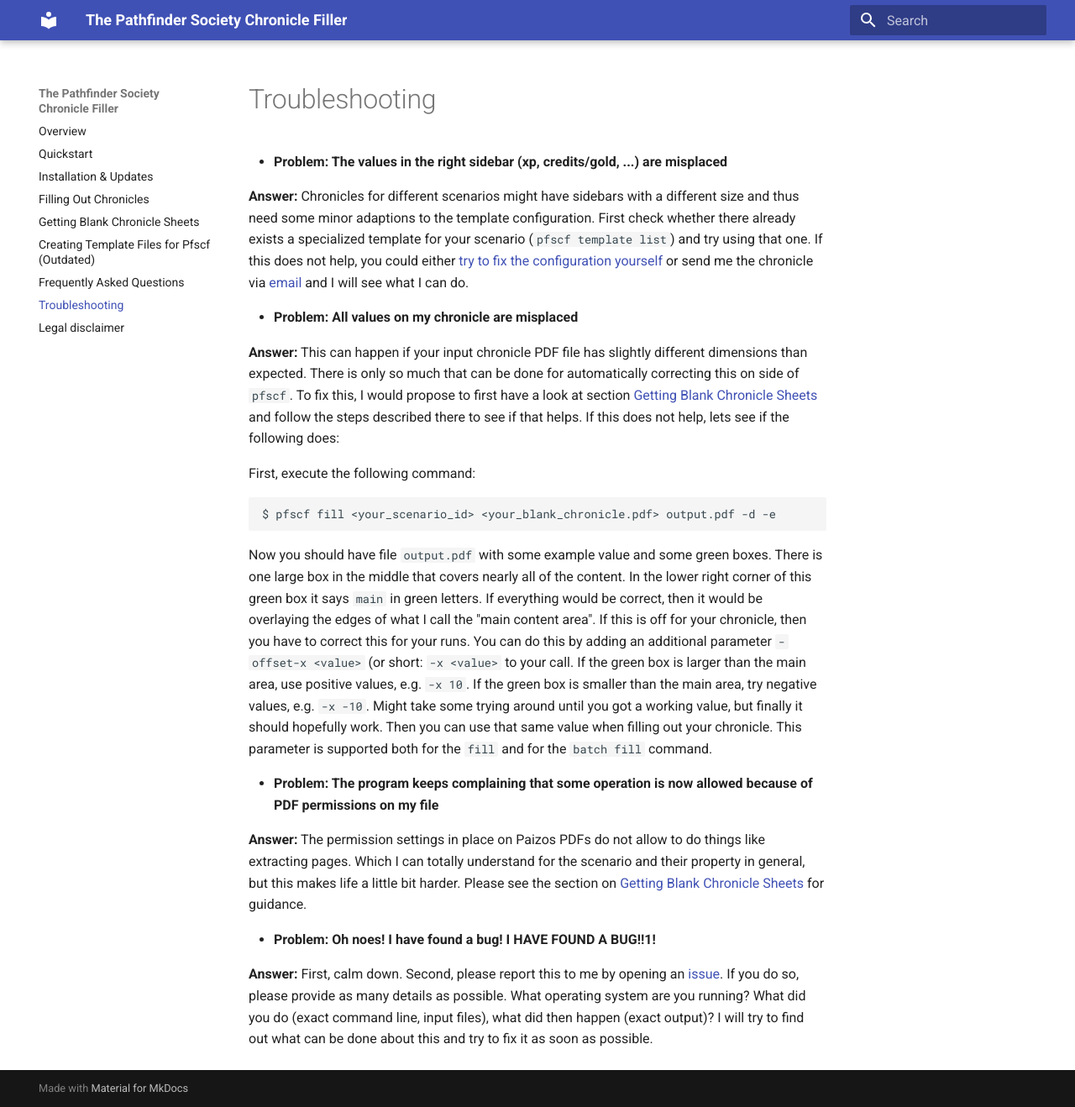
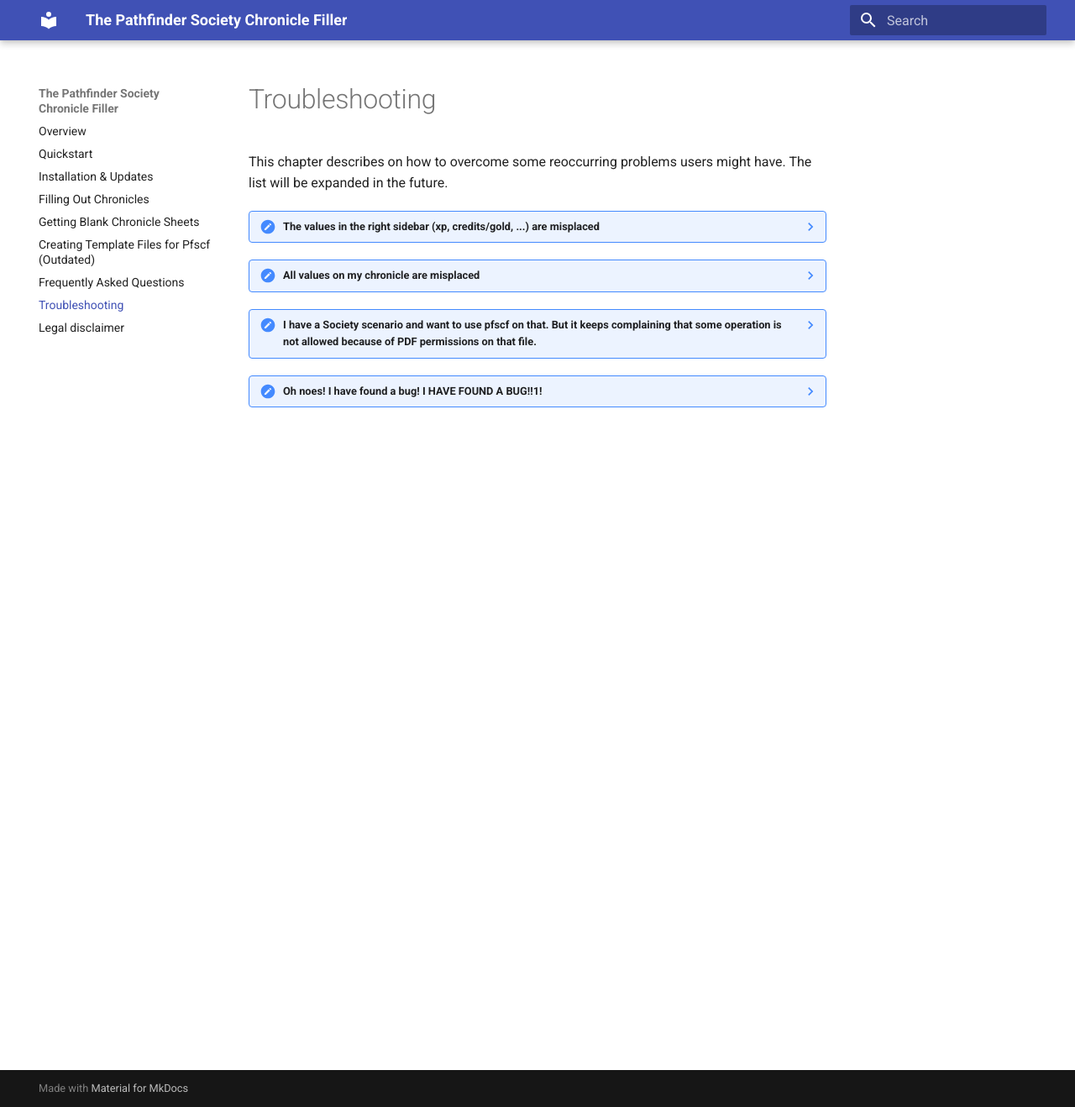
Before and after one commit to Blesmol/pfscf, an MkDocs documentation site: the page built from docs/troubleshooting.md, in a window 1280 px wide and 1318 px high. Shown: the whole window at 84% size. Built offline with MkDocs 1.6.1 and Material for MkDocs 9.7.7, drawn with Linux system fonts in a browser that asks for light colours.

Commit message:
doc: reformat troubleshooting.md

````diff
--- a/docs/faq.md
+++ b/docs/faq.md
@@ -1,16 +1,12 @@
 # Frequently Asked Questions
+
+This is the section about general questions. In case you are having problems with using the program, please have a look at the [troubleshooting chapter](troubleshooting.md)
 
 ??? question "What types of chronicles / game systems are supported at the moment?"
 
 	At the moment the chronicles for Pathfinder 2 and Starfinder are supported.
 	Pathfinder 1 is in general also possible, but I did not yet have time to provide the proper configuration.
 	Also Pathfinder 1 may take some more time, as Paizo seems to have changed the chronicle layout between seaons.
-
-??? question "I have a Society scenario and want to use pfscf on that. But it keeps complaining that some operation is not allowed because of PDF permissions on that file. What should I do?"
-
-	The permission settings in place on Paizos PDFs do not allow to do things like extracting pages.
-	Which I can totally understand for the scenario and their property in general, but this makes life a little bit harder.
-	Have a look at the chapter about [getting blank chronicle sheets](extraction.md) for instructions on how to extract a chronicle sheet from your scenario PDF file.
 
 ??? question "What about scenario-specific options? For example, I have this one scenario where I need an easy way to strike out boons that the group did not get."
 
@@ -22,15 +18,6 @@
 	And what do I also have on the roadmap?
 	An auto-updater for such configs!
 	So if people would contribute scenario-specific configs, then other people don't need to update their installation of pfscf every two weeks, but just call the program with some yet-to-be-determined parameter (think of `pfscf update-config`) and you get the latest and greatest scenario-specific config automatically downloaded to your computer.
-
-??? question "Oh noes! I have found a bug! I HAVE FOUND A BUG!!1! WHAT SHOULD I DO???"
-
-	First, calm down.
-	Second, please report this to me by opening an [issue](https://github.com/Blesmol/pfscf/issues).
-	If you do so, please provide as many details as possible.
-	What operating system are you running?
-	What did you do (exact command line, input files), what did then happen (exact output)?
-	I will try to find out what can be done about this and try to fix it as soon as possible.
 
 ??? question "I have this absolutely great idea for a missing feature! Can you implement this?"
 
--- a/docs/troubleshooting.md
+++ b/docs/troubleshooting.md
@@ -1,30 +1,49 @@
 # Troubleshooting
 
-* **Problem: The values in the right sidebar (xp, credits/gold, ...) are misplaced**
+This chapter describes on how to overcome some reoccurring problems users might have. The list will be expanded in the future.
 
-  **Answer:** Chronicles for different scenarios might have sidebars with a different size and thus need some minor adaptions to the template configuration. First check whether there already exists a specialized template for your scenario (`pfscf template list`) and try using that one. If this does not help, you could either [try to fix the configuration yourself](templates.md) or send me the chronicle via [email](mailto:github@pecebe.de) and I will see what I can do.
+??? note "The values in the right sidebar (xp, credits/gold, ...) are misplaced"
 
-* **Problem: All values on my chronicle are misplaced**
+	Chronicles for different scenarios might have sidebars with a different size and thus need some minor adaptions to the template configuration.
+	First check whether there already exists a specialized template for your scenario (`pfscf template list`) and try using that one.
+	If this does not help, you could either [try to fix the configuration yourself](templates.md) or send me the chronicle via [email](mailto:github@pecebe.de) and I will see what I can do.
 
-  **Answer:** This can happen if your input chronicle PDF file has slightly different dimensions than expected. There is only so much that can be done for automatically correcting this on side of `pfscf`. To fix this, I would propose to first have a look at section [Getting Blank Chronicle Sheets](extraction.md) and follow the steps described there to see if that helps. If this does not help, lets see if the following does:
+??? note "All values on my chronicle are misplaced"
 
-  First, execute the following command:
-  ```
-  $ pfscf fill <your_scenario_id> <your_blank_chronicle.pdf> output.pdf -d -e
-  ```
+	This can happen if your input chronicle PDF file has slightly different dimensions than expected.
+	There is only so much that can be done for automatically correcting this on side of `pfscf`.
+	To fix this, I would propose to first have a look at section [Getting Blank Chronicle Sheets](extraction.md) and follow the steps described there to see if that helps.
+	If this does not help, lets see if the following does:
 
-  Now you should have file `output.pdf` with some example value and some green boxes. There is one large box in the middle that covers nearly all of the content. In the lower right corner of this green box it says `main` in green letters. If everything would be correct, then it would be overlaying the edges of what I call the "main content area". If this is off for your chronicle, then you have to correct this for your runs. You can do this by adding an additional parameter `-offset-x <value>` (or short: `-x <value>` to your call. If the green box is larger than the main area, use positive values, e.g. `-x 10`. If the green box is smaller than the main area, try negative values, e.g. `-x -10`. Might take some trying around until you got a working value, but finally it should hopefully work. Then you can use that same value when filling out your chronicle. This parameter is supported both for the `fill` and for the `batch fill` command.
+	First, execute the following command:
 
-* **Problem: The program keeps complaining that some operation is now allowed because of PDF permissions on my file**
+	``` bash
+	$ pfscf fill <your_scenario_id> <your_blank_chronicle.pdf> output.pdf -d -e
+	```
 
-  **Answer:** The permission settings in place on Paizos PDFs do not allow to do things like extracting pages. Which I can totally understand for the scenario and their property in general, but this makes life a little bit harder. Please see the section on [Getting Blank Chronicle Sheets](extraction.md) for guidance.
+	Now you should have file `output.pdf` with some example value and some green boxes.
+	There is one large box in the middle that covers nearly all of the content.
+	In the lower right corner of this green box it says `main` in green letters.
+	If everything would be correct, then it would be overlaying the edges of what I call the "main content area".
+	If this is off for your chronicle, then you have to correct this for your runs.
+	You can do this by adding an additional parameter `-offset-x <value>` (or short: `-x <value>` to your call.
+	If the green box is larger than the main area, use positive values, e.g. `-x 10`.
+	If the green box is smaller than the main area, try negative values, e.g. `-x -10`.
+	Might take some trying around until you got a working value, but finally it should hopefully work.
+	Then you can use that same value when filling out your chronicle.
+	This parameter is supported both for the `fill` and for the `batch fill` command.
 
-* **Problem: Oh noes! I have found a bug! I HAVE FOUND A BUG!!1!**
+??? note "I have a Society scenario and want to use pfscf on that. But it keeps complaining that some operation is not allowed because of PDF permissions on that file."
 
-  **Answer:** First, calm down. Second, please report this to me by opening an [issue](https://github.com/Blesmol/pfscf/issues). If you do so, please provide as many details as possible. What operating system are you running? What did you do (exact command line, input files), what did then happen (exact output)? I will try to find out what can be done about this and try to fix it as soon as possible.
+	The permission settings in place on Paizos PDFs do not allow to do things like extracting pages.
+	Which I can totally understand for the scenario and their property in general, but this makes life a little bit harder.
+	Have a look at the chapter about [getting blank chronicle sheets](extraction.md) for instructions on how to extract a chronicle sheet from your scenario PDF file.
 
-<!--
-* **Problem:**
+??? note "Oh noes! I have found a bug! I HAVE FOUND A BUG!!1!"
 
-  **Answer:**
--->
+	First, calm down.
+	Second, please report this to me by opening an [issue](https://github.com/Blesmol/pfscf/issues).
+	If you do so, please provide as many details as possible.
+	What operating system are you running?
+	What did you do (exact command line, input files), what did then happen (exact output)?
+	I will try to find out what can be done about this and try to fix it as soon as possible.
````
